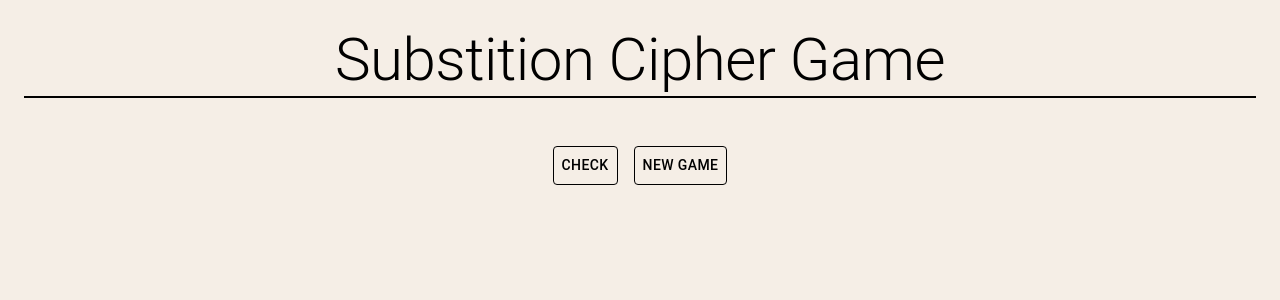
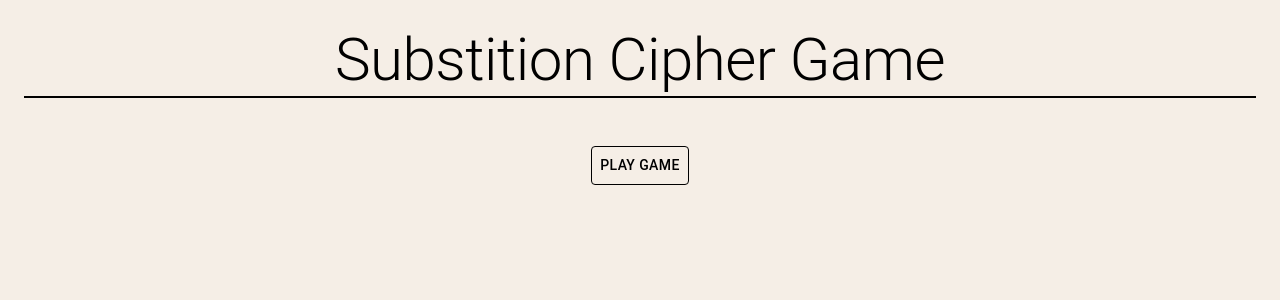
Before and after one commit to briansanchez1/fun_games, a React (Create React App) app in the folder fun-stuff/: page /cipher_game in a window 1280 px wide. Shown: the top 300 px of the page. Built offline with nearby package versions, Linux system fonts and the light colour scheme.

Commit message:
added conditionals to the buttons for better UX

```diff
--- a/fun-stuff/src/pages/CipherGame.jsx
+++ b/fun-stuff/src/pages/CipherGame.jsx
@@ -105,18 +105,30 @@ const CipherGame = () => {
           </Grid>
         ))}
       </Grid>
+
+      {quote === "" ? (
+        <Button
+          onClick={fetchNewQuote}
+          sx={{ mt: 3, color: "black", border: "1px solid black" }}
+        >
+          Play Game
+        </Button>
+      ) : (
+        <>
           <Button
             onClick={checkCharacters}
             sx={{ mt: 3, mr: 2, color: "black", border: "1px solid black" }}
           >
             Check
-      </Button>
+          </Button>{" "}
           <Button
             onClick={fetchNewQuote}
             sx={{ mt: 3, color: "black", border: "1px solid black" }}
           >
             New Game
           </Button>
+        </>
+      )}
     </Container>
   );
 };
```
Lines whose indentation alone changed are shown as unchanged.
